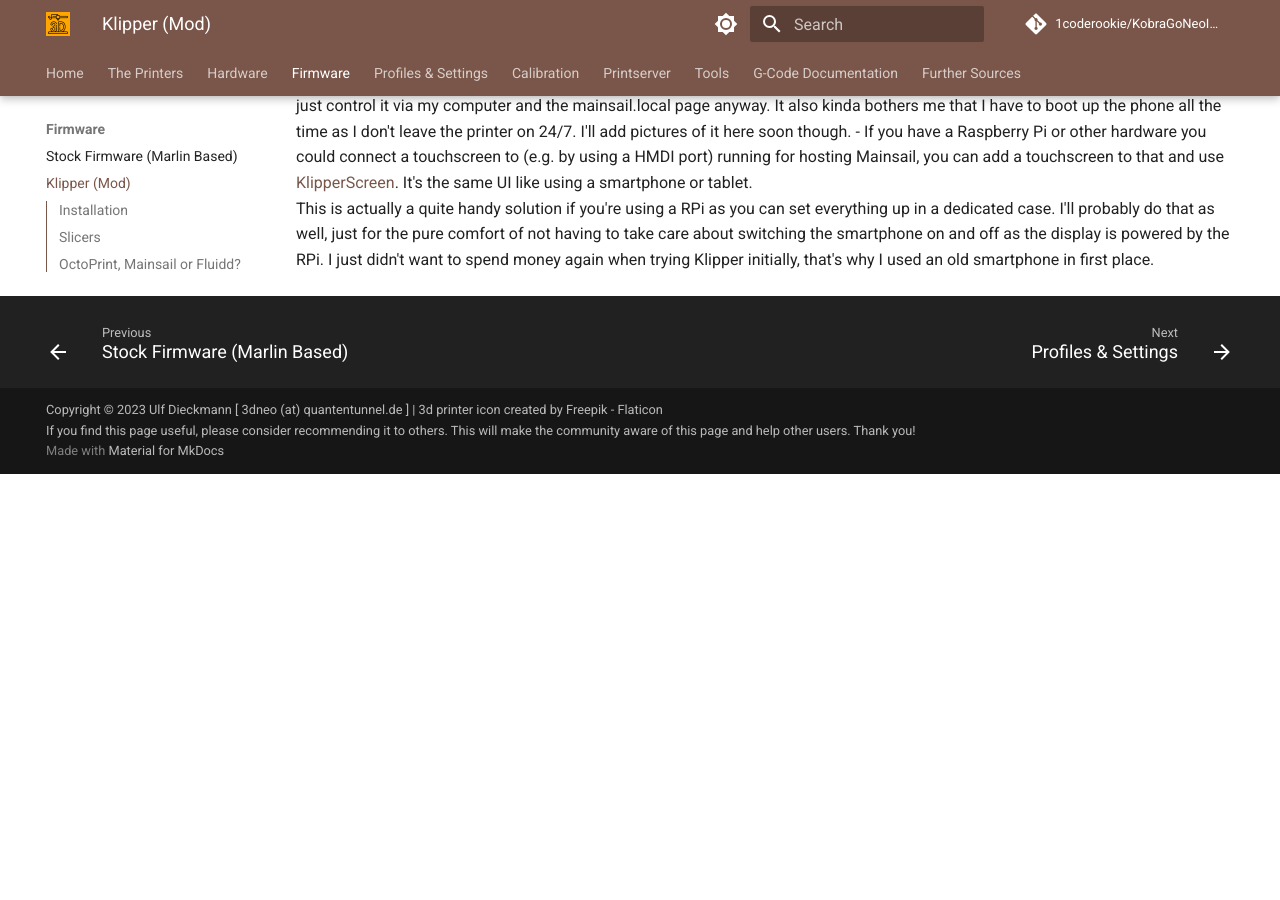
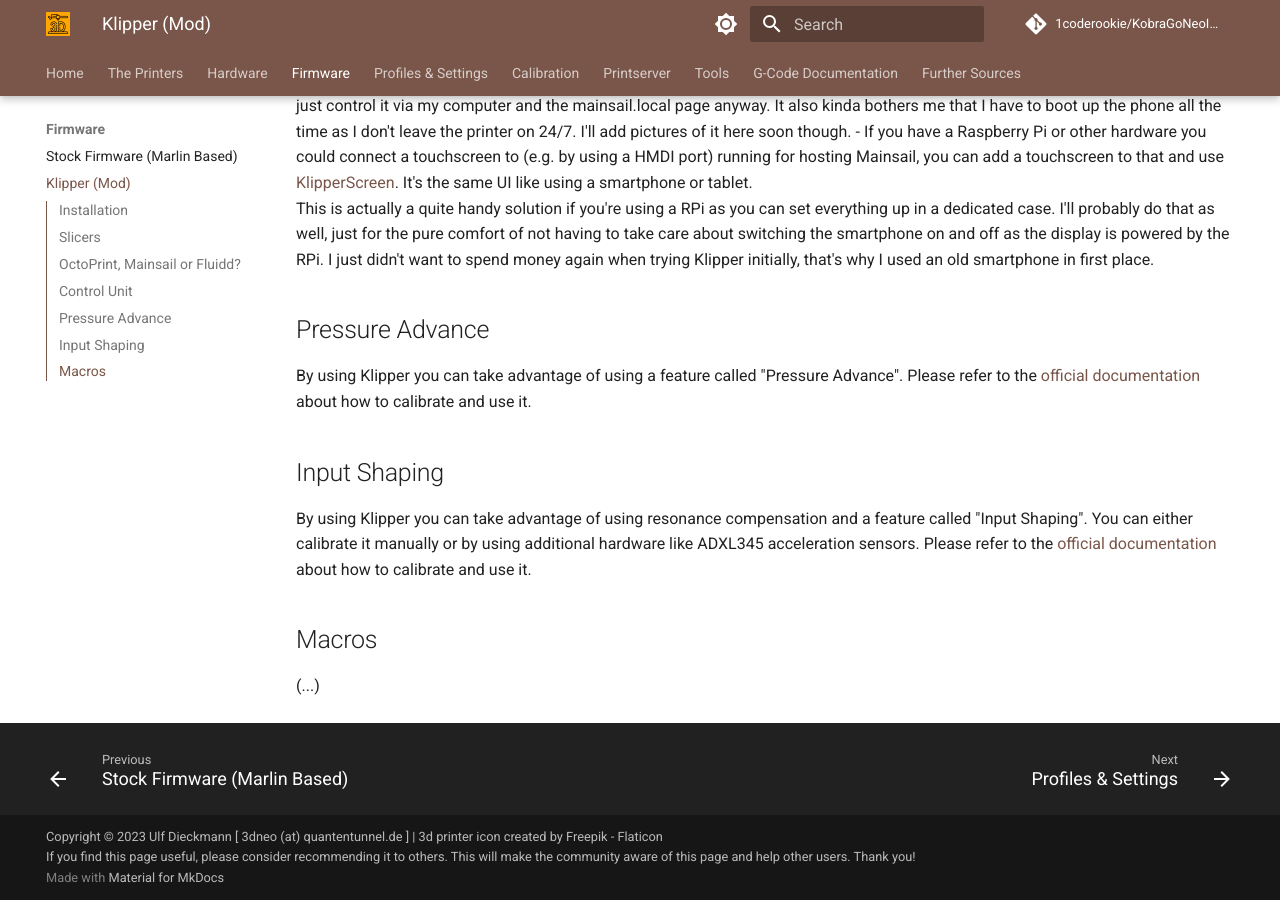
Before and after one commit to 1coderookie/KobraGoNeoInsights, an MkDocs documentation site: the page built from docs/firmware/fw_klipper.md, in a window 1280 px wide and 900 px high, scrolled down 2581 px. Built offline with MkDocs 1.6.1 and Material for MkDocs 9.7.7, drawn with Linux system fonts in a browser that asks for light colours; comment, search, counter and statistics services are not loaded; before the commit the page ends 3055 px from its top, so only the background shows below that.

Commit message:
Update fw_klipper.md

```diff
--- a/docs/firmware/fw_klipper.md
+++ b/docs/firmware/fw_klipper.md
@@ -71,3 +71,12 @@
   I also set it up, printed a holder for it and mounted it where the original control unit was, but actually I unplugged the phone again as I just control it via my computer and the mainsail.local page anyway. It also kinda bothers me that I have to boot up the phone all the time as I don't leave the printer on 24/7. I'll add pictures of it here soon though.
 - If you have a Raspberry Pi or other hardware you could connect a touchscreen to (e.g. by using a HMDI port) running for hosting Mainsail, you can add a touchscreen to that and use [KlipperScreen](https://klipperscreen.readthedocs.io/en/latest/). It's the same UI like using a smartphone or tablet.
   This is actually a quite handy solution if you're using a RPi as you can set everything up in a dedicated case. I'll probably do that as well, just for the pure comfort of not having to take care about switching the smartphone on and off as the display is powered by the RPi. I just didn't want to spend money again when trying Klipper initially, that's why I used an old smartphone in first place.
+
+## Pressure Advance
+By using Klipper you can take advantage of using a feature called "Pressure Advance". Please refer to the [official documentation](https://www.klipper3d.org/Pressure_Advance.html) about how to calibrate and use it.
+
+## Input Shaping
+By using Klipper you can take advantage of using resonance compensation and a feature called "Input Shaping". You can either calibrate it manually or by using additional hardware like ADXL345 acceleration sensors. Please refer to the [official documentation](https://www.klipper3d.org/Resonance_Compensation.html#resonance-compensation) about how to calibrate and use it.
+
+## Macros
+(...)
```
